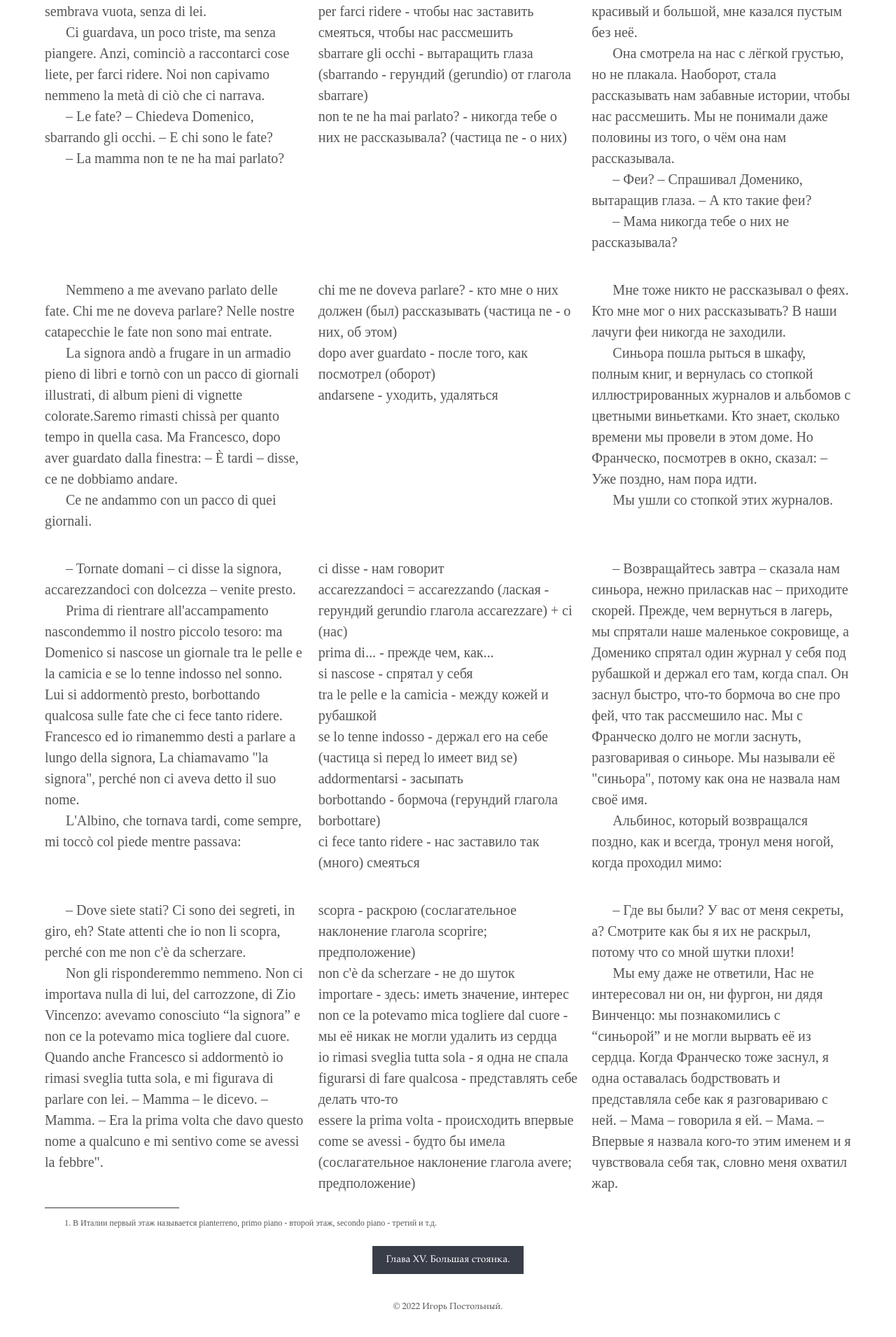
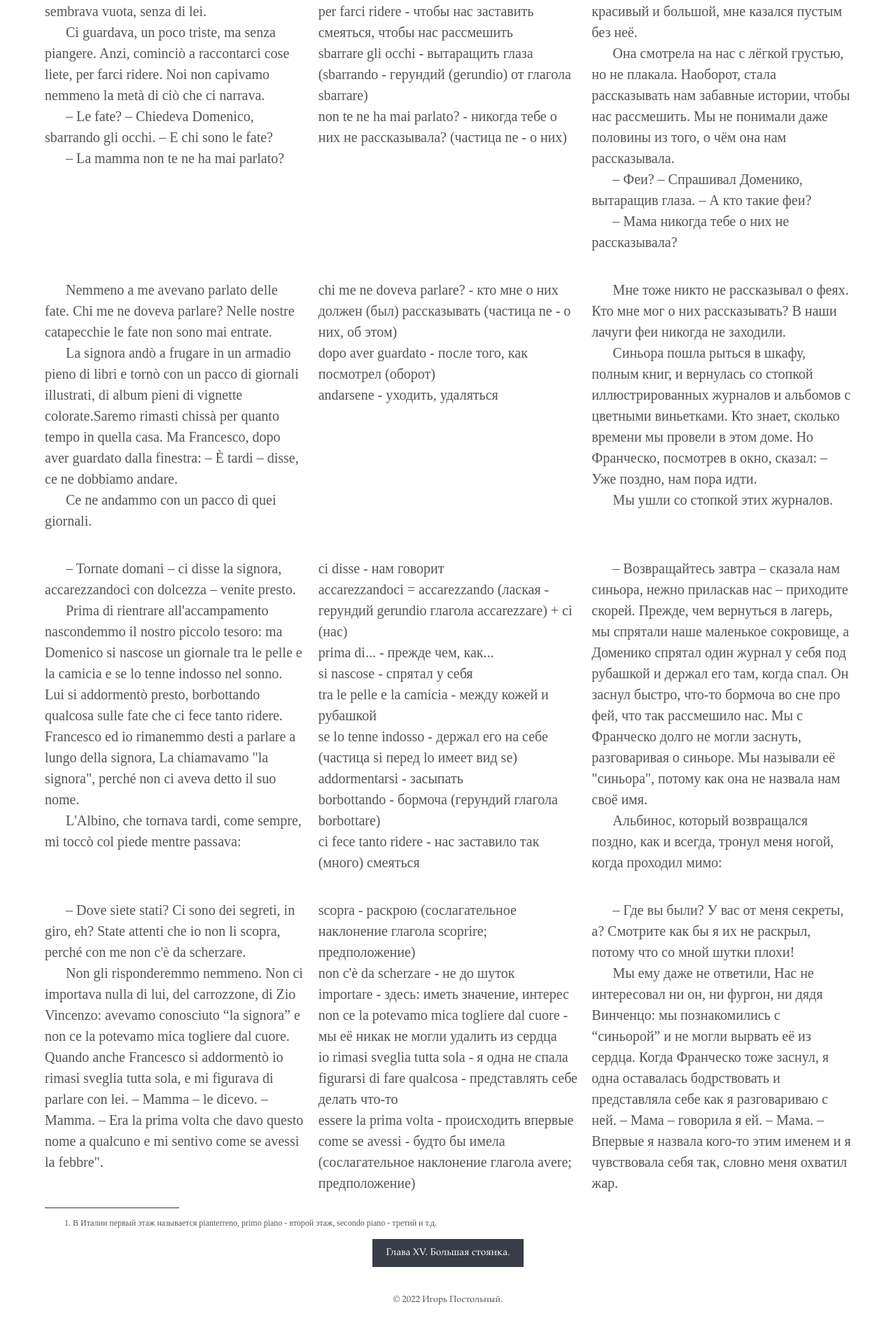
Before and after one commit to postolny/postolny.github.io, a Jekyll site: the page built from _pages/la-signora-di-ferrara.html, in a window 1280 px wide. Shown: the part 3024-4934 px from the top of the page at 70% size. Built offline with Jekyll 4.4.1, drawn with Linux system fonts in a browser that asks for light colours.

Commit message:
Add files via upload

```diff
--- a/_sass/tale/_layout.scss
+++ b/_sass/tale/_layout.scss
@@ -459,7 +459,7 @@ footer {
     line-height: 0;
   }
   .postilla {
-    padding: 10px 0 10px;
+    padding: 10px 0 0;
     font-size: 12px;
     line-height: 14px;
     &:before {
```
